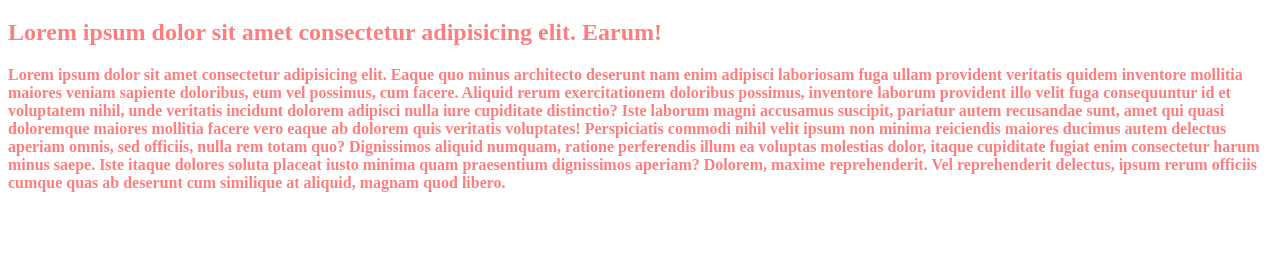
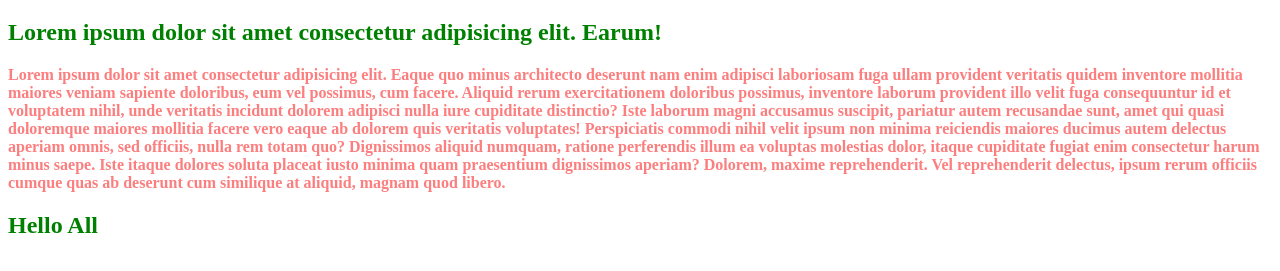
Before and after one commit to AleksandarStanisic021/dev1, a plain HTML site: page css/basics/index.html in a window 1280 px wide. Shown: the part 61-332 px from the top of the page. Drawn offline with Linux system fonts and the light colour scheme.

Commit message:
Refactor index.html to improve heading structure and add missing styles

```diff
--- a/css/basics/index.html
+++ b/css/basics/index.html
@@ -9,13 +9,17 @@
         .brown {
             color: rgb(252, 126, 126);
         }
+
+        h1~h2 {
+            color: green;
+        }
     </STYle>
     <link rel="stylesheet" href="style.css">
 </head>
 
 <body>
     <h1 style="color: blueviolet;">Lorem ipsum dolor sit amet.</h1>
-    <h2 class="brown">Lorem ipsum dolor sit amet consectetur adipisicing elit. Earum!</h2>
+    <h2>Lorem ipsum dolor sit amet consectetur adipisicing elit. Earum!</h2>
     <p class="brown">Lorem ipsum dolor sit amet consectetur adipisicing elit. Eaque quo minus architecto deserunt nam
         enim adipisci
         laboriosam fuga ullam provident veritatis quidem inventore mollitia maiores veniam sapiente doloribus, eum vel
@@ -28,6 +32,7 @@
         enim consectetur harum minus saepe. Iste itaque dolores soluta placeat iusto minima quam praesentium dignissimos
         aperiam? Dolorem, maxime reprehenderit. Vel reprehenderit delectus, ipsum rerum officiis cumque quas ab deserunt
         cum similique at aliquid, magnam quod libero.</p>
+    <h2>Hello All</h2>
 </body>
 
 </html>
```
